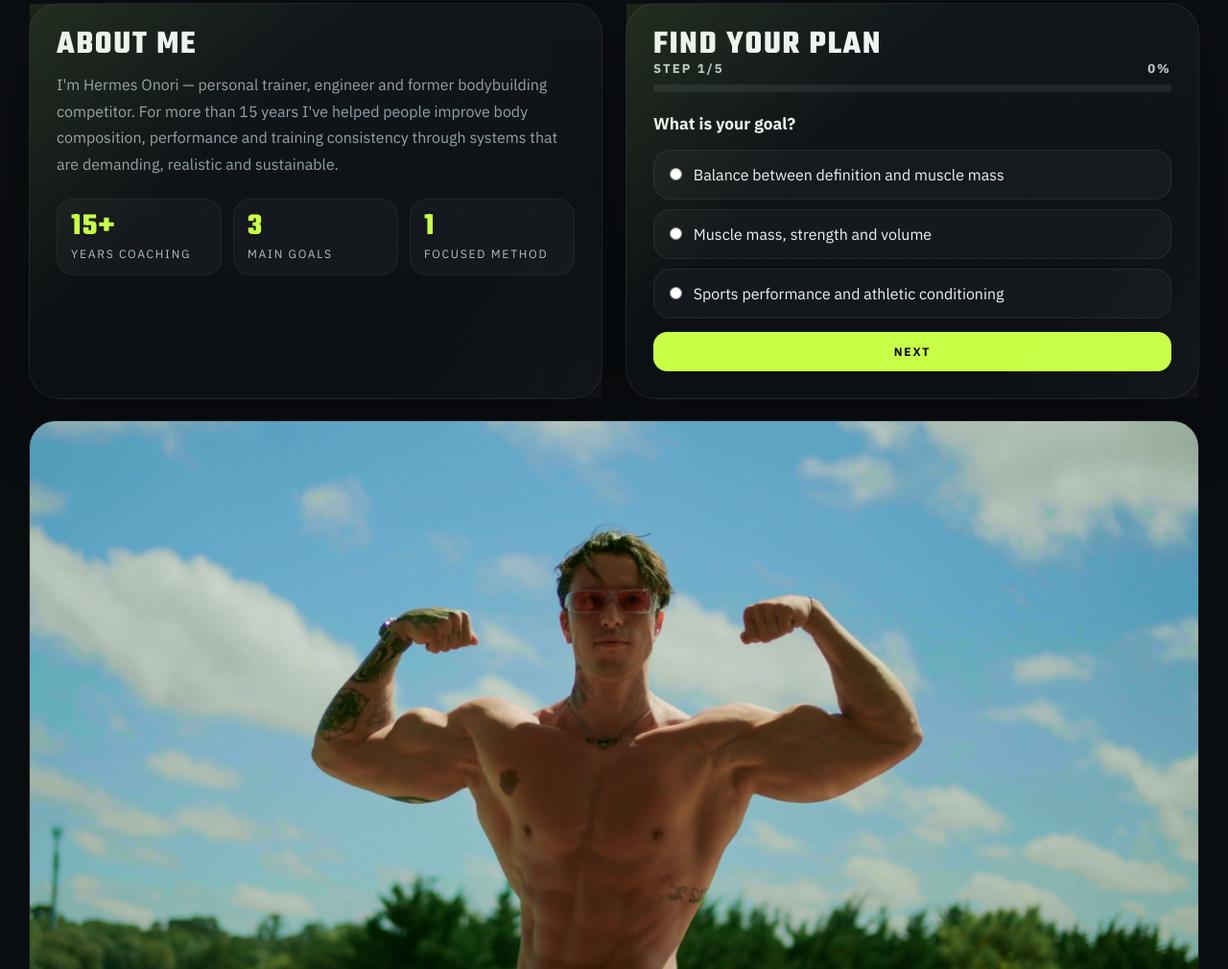
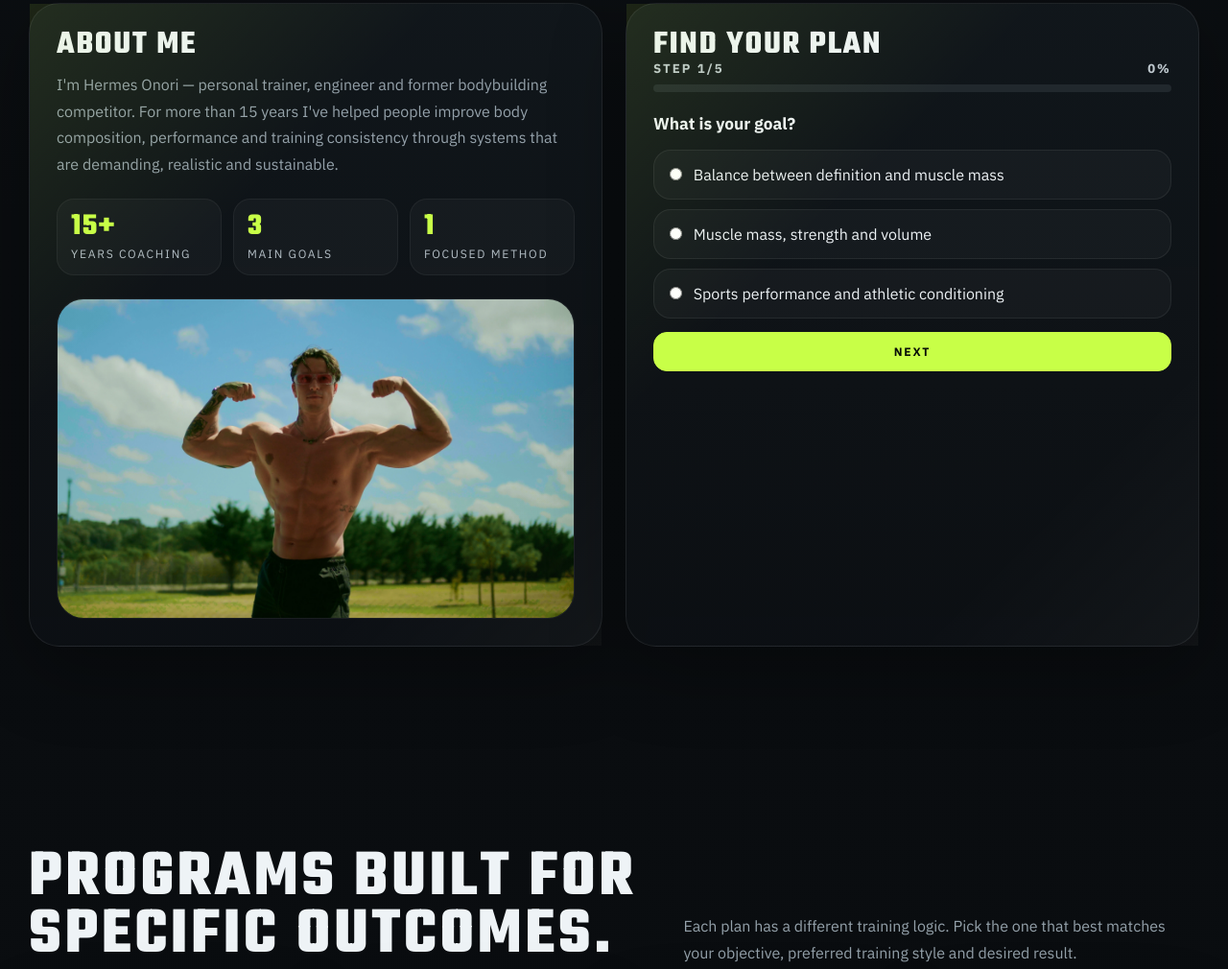
Before and after one commit to luapicone/gero-trainer, a website built with Vite: page pagina2.html in a window 1280 px wide. Shown: the part 1356-2366 px from the top of the page at 96% size. Built offline with nearby package versions, Linux system fonts and the light colour scheme.

Commit message:
Align worldwide about section with Argentina layout

```diff
--- a/pagina2.html
+++ b/pagina2.html
@@ -74,6 +74,7 @@
               <div class="micro-item"><strong>3</strong><span>Main goals</span></div>
               <div class="micro-item"><strong>1</strong><span>Focused method</span></div>
             </div>
+            <div class="media-frame" style="margin-top:24px;"><img src="./assets/Portada_final.webp" alt="Hermes Onori"></div>
           </article>
           <article class="card reveal">
             <h3 class="card-title">Find your plan</h3>
@@ -82,7 +83,6 @@
             <div id="qar-wrap"></div>
           </article>
         </div>
-        <div class="media-frame reveal"><img src="./assets/Portada_final.webp" alt="Hermes Onori"></div>
       </div>
     </section>
 
```
